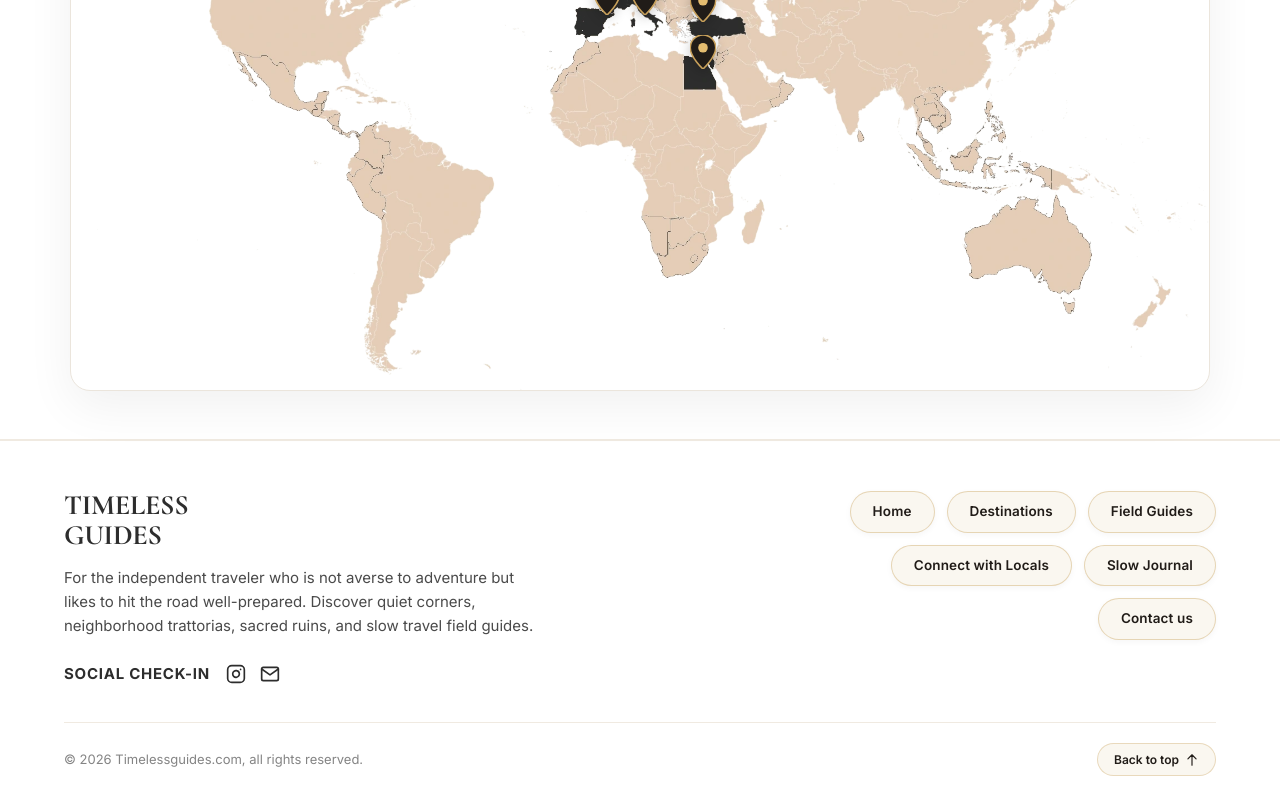
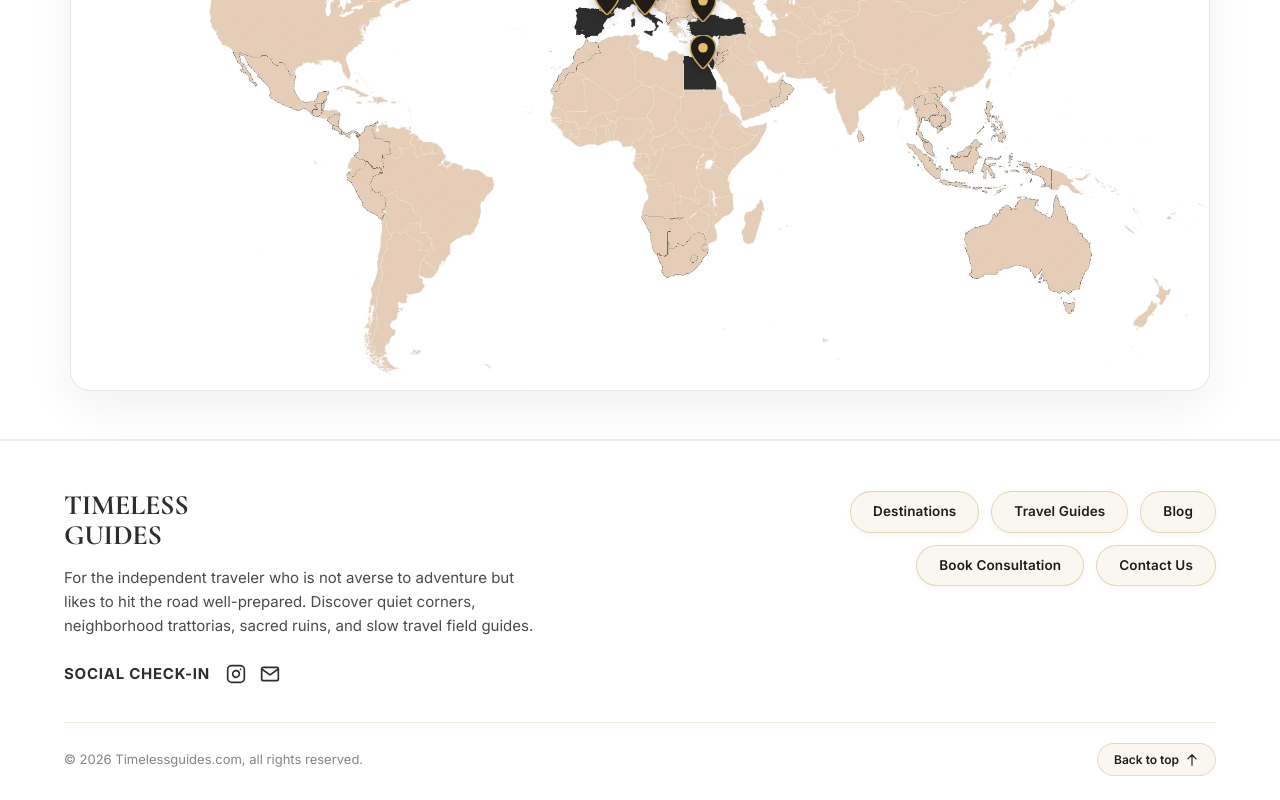
Before and after one commit to MoustafAbdelwahap/timelessguides, a React (Vite) app: page / in a window 1280 px wide. Shown: the part 3640-4440 px from the top of the page. Built offline with nearby package versions, Linux system fonts and the light colour scheme; no server answers; the database is empty; a web font is replaced by a local one.

Commit message:
Reduce and rename footer navigation tabs to match header

```diff
--- a/src/components/Footer.tsx
+++ b/src/components/Footer.tsx
@@ -374,23 +374,20 @@ export default function Footer() {
               {/* Right Column: High-level Pill Tabs */}
               <div className="clean-footer-nav">
                 <div className="clean-nav-pills">
-                  <Link to="/" className="clean-pill-tab">
-                    Home
-                  </Link>
                   <a href={getHref("#destinations")} className="clean-pill-tab">
                     Destinations
                   </a>
-                  <a href={getHref("#books")} className="clean-pill-tab">
-                    Field Guides
+                  <a href={getHref("#destinations")} className="clean-pill-tab">
+                    Travel Guides
                   </a>
+                  <Link to="/journal" className="clean-pill-tab">
+                    Blog
+                  </Link>
                   <Link to="/connect" className="clean-pill-tab">
-                    Connect with Locals
-                  </Link>
-                  <Link to="/journal" className="clean-pill-tab">
-                    Slow Journal
+                    Book Consultation
                   </Link>
                   <a href="mailto:timelessguides.global@gmail.com" className="clean-pill-tab">
-                    Contact us
+                    Contact Us
                   </a>
                 </div>
               </div>
```
